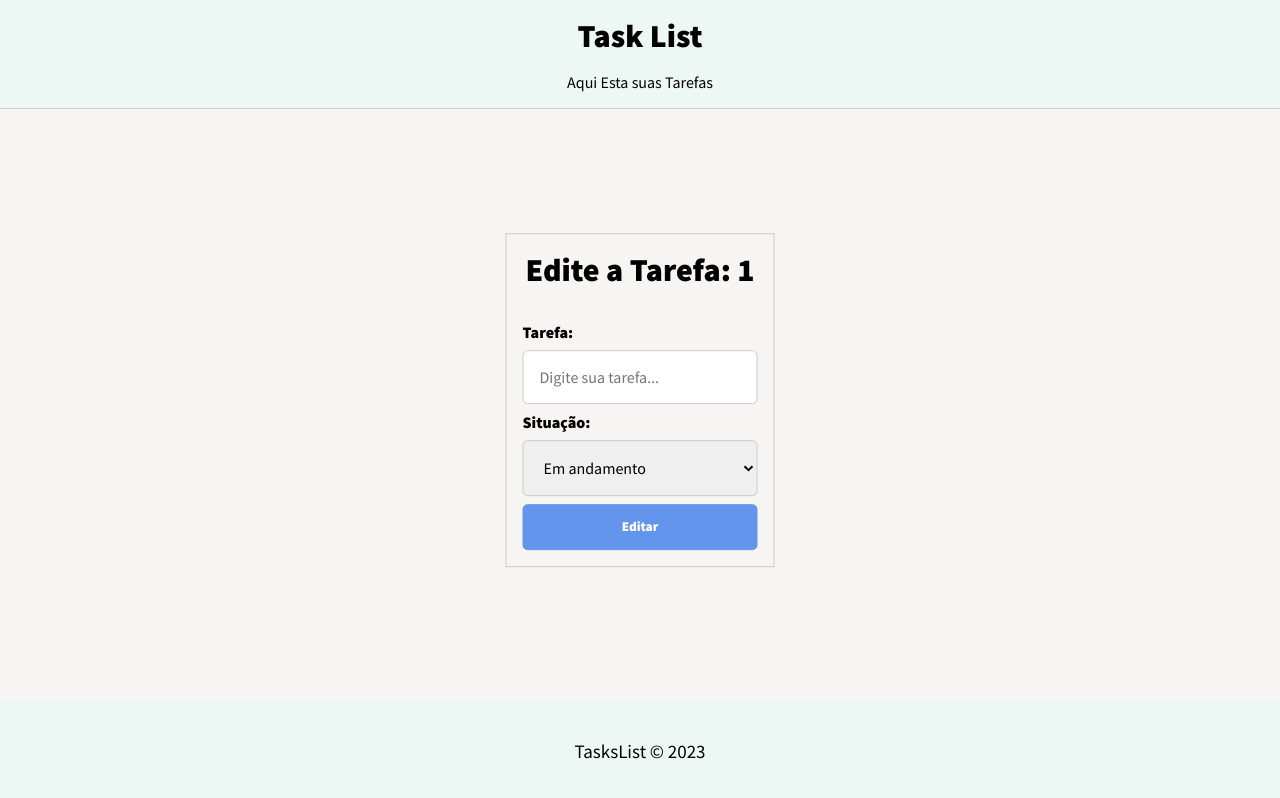
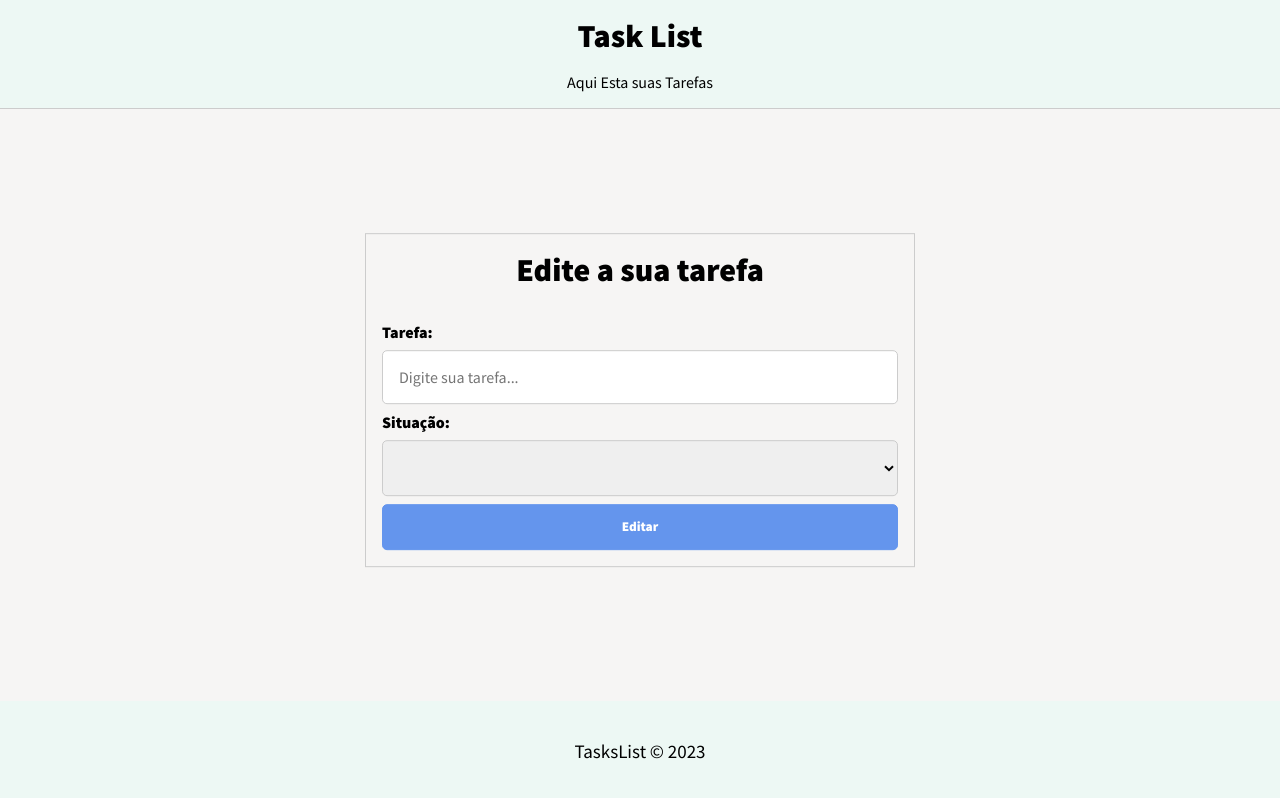
Before and after one commit to DanielAntu/Tasklist, a React (Create React App) app in the folder frontend/: page /edit/1 in a window 1280 px wide. Shown: the top 798 px of the page. Built offline with nearby package versions, Linux system fonts and the light colour scheme; no server answers.

Commit message:
Fazendo os ultimos acerto

```diff
--- a/frontend/src/routes/Edit.js
+++ b/frontend/src/routes/Edit.js
@@ -30,7 +30,7 @@ const Edit = () => {
 
     return (
         <div className={styles.edit}>
-            <h1>Edite a Tarefa: {id}</h1>
+            <h1>Edite a sua tarefa</h1>
             <form onSubmit={handleSubmit}>
                 <label>
                     <span>Tarefa:</span>
@@ -47,6 +47,7 @@ const Edit = () => {
                         defaultValue={state}
                         onChange={(e) => setState(e.target.value)}
                     >
+                        <option value="">{state}</option>
                         <option value="em andamento">Em andamento</option>
                         <option value="concluido">Concluido</option>
                     </select>
--- a/frontend/src/routes/Edit.module.css
+++ b/frontend/src/routes/Edit.module.css
@@ -5,6 +5,8 @@
     transform: translate(-50%, -50%);
     border: 1px solid #ccc;
     padding: 1em;
+    width: 100%;
+    max-width: 550px;
 }
 
 .edit h1 {
```
